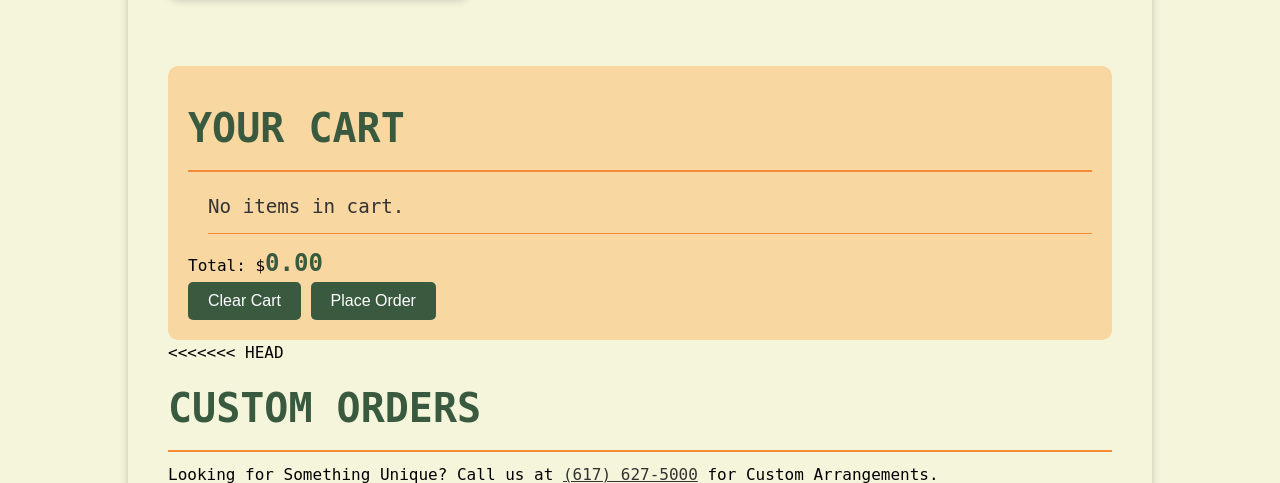
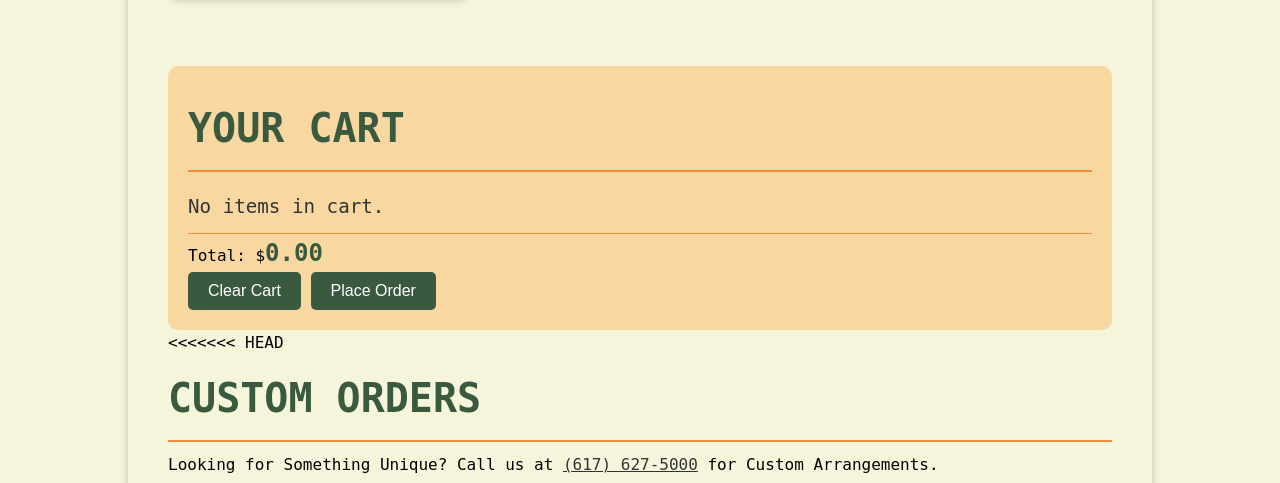
Before and after one commit to Rstark28/CS20Midterm, a Python web app: template site/templates/order.html in a window 1280 px wide. Shown: the part 2332-2815 px from the top of the page. Run offline with Jinja, Linux system fonts and the light colour scheme; the template is opened without the code that fills it, so the values that code supplies are empty.

Commit message:
Minor Fixes

```diff
--- a/site/static/css/main.css
+++ b/site/static/css/main.css
@@ -261,7 +261,5 @@ button:hover {
 ol,
 li {
   list-style-type: none;
-  margin-left: 20px;
   color: var(--text-color);
-  margin-bottom: 10px;
 }
```
